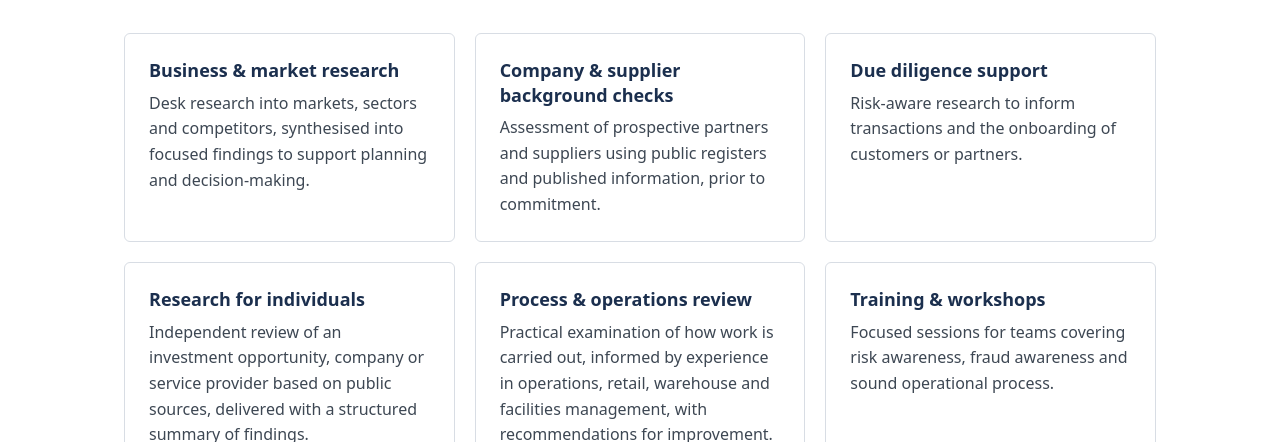
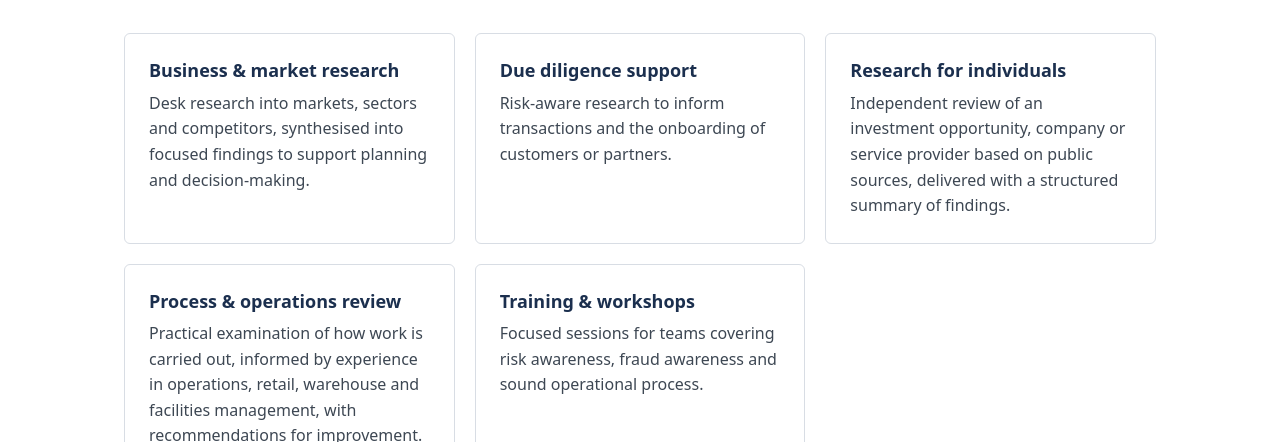
Before and after one commit to yvybitec-Bigbot/xtc-training-site, a plain HTML site: page index.html in a window 1280 px wide. Shown: the part 765-1207 px from the top of the page. Drawn offline with Linux system fonts and the light colour scheme.

Commit message:
Remove background checks card

```diff
--- a/index.html
+++ b/index.html
@@ -50,10 +50,6 @@
           <article class="card">
             <h3>Business &amp; market research</h3>
             <p>Desk research into markets, sectors and competitors, synthesised into focused findings to support planning and decision-making.</p>
-          </article>
-          <article class="card">
-            <h3>Company &amp; supplier background checks</h3>
-            <p>Assessment of prospective partners and suppliers using public registers and published information, prior to commitment.</p>
           </article>
           <article class="card">
             <h3>Due diligence support</h3>
```
